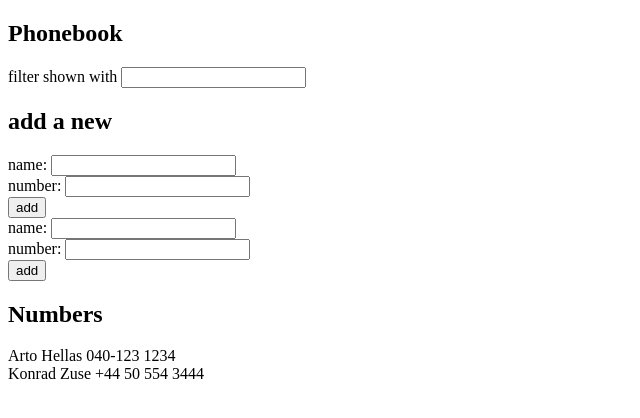
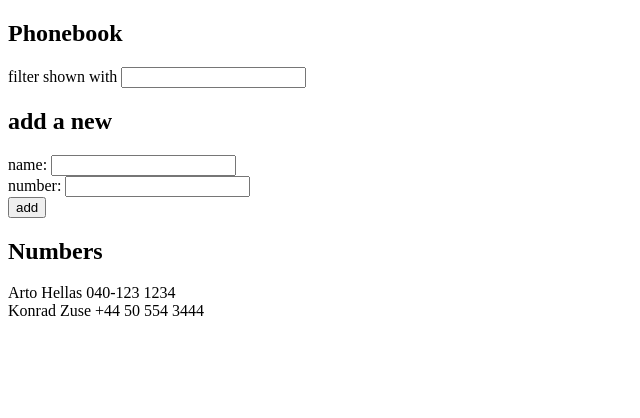
Before and after one commit to vulpecula78/HyFs22, a React (Create React App) app in the folder osa2/puhelinluettelo/: page / in a window 1280 px wide. Shown: the top 418 px of the page, without its empty margins (0-640 px from the left). Built offline with nearby package versions, Linux system fonts and the light colour scheme; the HTML template or start-up script is replaced by a standard one.

Commit message:
Tehtävä 2.10

```diff
--- a/osa2/puhelinluettelo/src/App.js
+++ b/osa2/puhelinluettelo/src/App.js
@@ -26,26 +26,10 @@ const Person = ( {persons, filterName} ) => {
   )
 }
 
-const AddName = (props) => {
-  const addName = (event) => {
-    event.preventDefault()
-    const nameObject = {
-      name: props.newName,
-      number: props.newNumber
-    }
-
-    if (props.persons.find(( {name} ) =>
-      name === props.newName)) {
-        alert(`${props.newName} already added to phonebook`)
-      } else {
-        props.setPersons(props.persons.concat(nameObject))
-        props.setNewName('')
-        props.setNewNumber('')
-      }
-  }
+const PersonForm = (props) => {
   return (
     <div>
-      <form onSubmit={addName}>
+      <form onSubmit={props.addName}>
         <div>
           name: <input value={props.newName} onChange={props.addNewName} />
         </div>
@@ -71,12 +55,10 @@ const App = () => {
 
   const addNewName = (event) => {
     setNewName(event.target.value)
-    console.log(event.target)
   }
 
   const addNewNumber = (event) => {
     setNewNumber(event.target.value)
-    console.log(newNumber)
   }
 
   const addFilterName = (event) => {
@@ -105,20 +87,10 @@ const App = () => {
       <h2>Phonebook</h2>
       <Filter filterName={filterName} addFilterName={addFilterName} />
       <h2>add a new</h2>
-      <AddName newName={newName} addNewName={addNewName} newNumber={newNumber}
-        addNewNumber={addNewNumber} persons={persons} setPersons={setPersons}
-        setNewName={setNewName} />
-      <form onSubmit={addName}>
-        <div>
-          name: <input value={newName} onChange={addNewName} />
-        </div>
-        <div>
-          number: <input value={newNumber} onChange={addNewNumber} />
-        </div>
-        <div>
-          <button type="submit">add</button>
-        </div>
-      </form>
+      <PersonForm addName={addName}
+        newName={newName} addNewName={addNewName}
+        newNumber={newNumber} addNewNumber={addNewNumber}
+        />
       <h2>Numbers</h2>
       <Person persons={persons} filterName={filterName} />
     </div>
```
